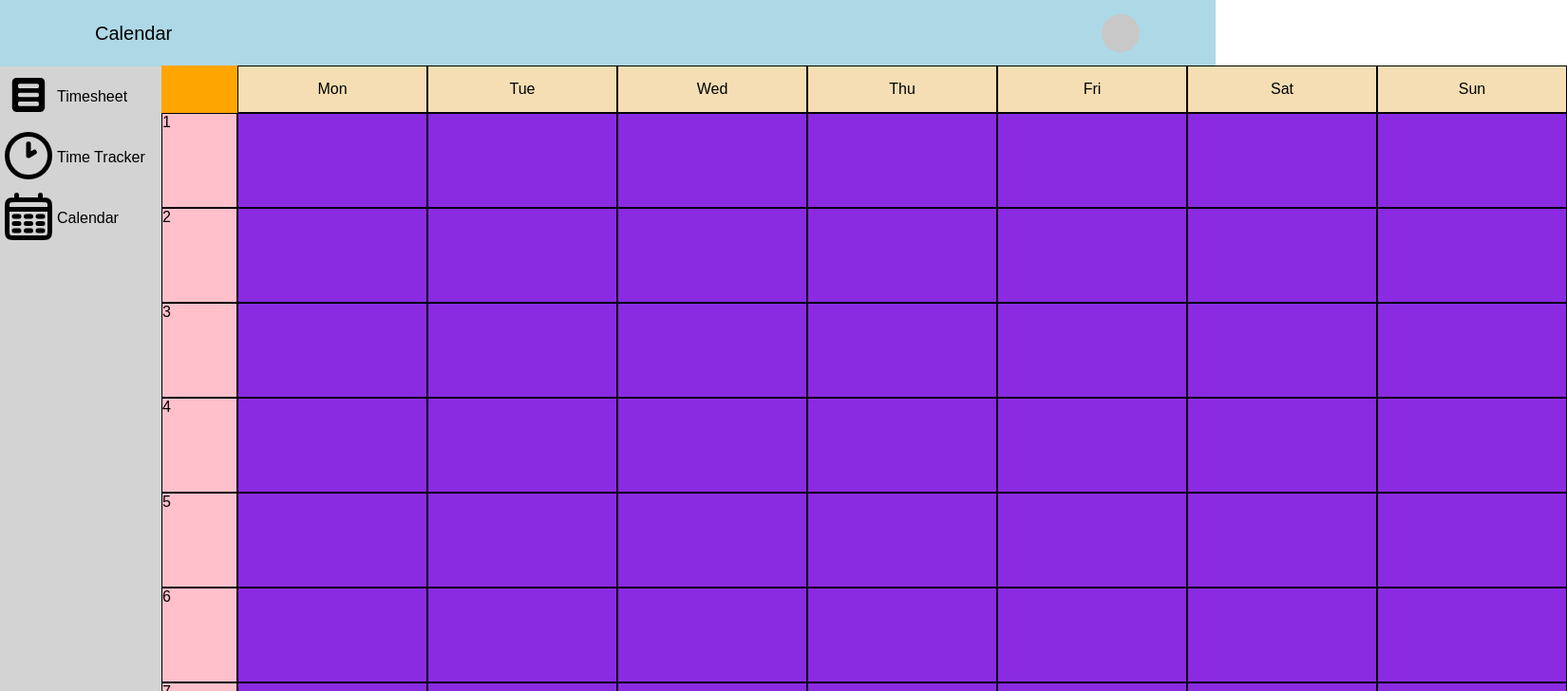
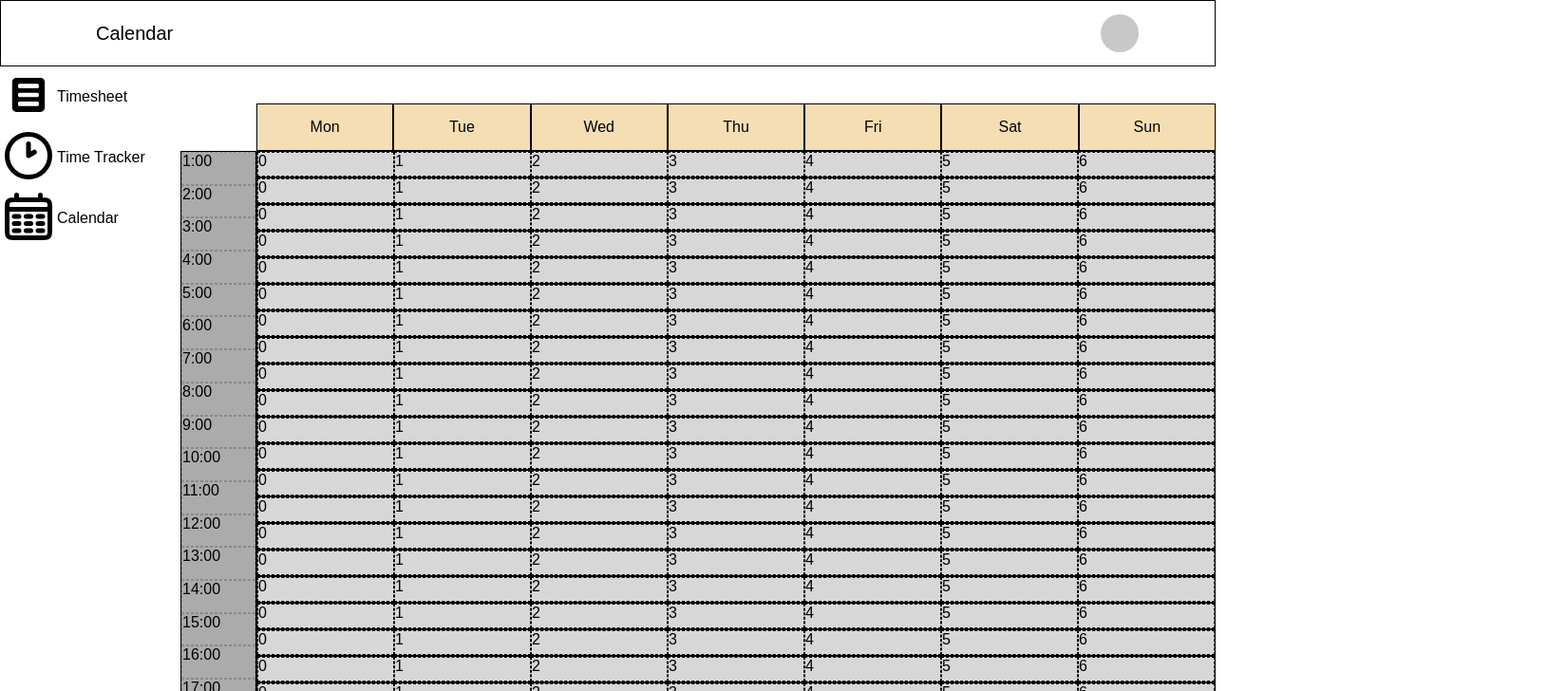
Before and after one commit to Aleena1802/Calendar, a React (Vite) app: page / in a window 1280 px wide. Shown: the top 728 px of the page at 95% size, 1650 px wide, since content can reach past the window. Built offline with nearby package versions, Linux system fonts and the light colour scheme.

Commit message:
created calendar grid and added index to each cell in the grid for better positioning of task

```diff
--- /dev/null
+++ b/public/tasks.json
@@ -0,0 +1,32 @@
+[
+    {
+      "task": "Meeting",
+      "day": "Monday",
+      "start": "09:00",
+      "end": "10:30"
+    },
+    {
+      "task": "Lunch",
+      "day": "Monday",
+      "start": "10:30",
+      "end": "11:30"
+    },
+    {
+      "task": "Project Work",
+      "day": "Wednesday",
+      "start": "11:30",
+      "end": "13:00"
+    },
+    {
+      "task": "Workshop",
+      "day": "Friday",
+      "start": "13:00",
+      "end": "15:00"
+    },
+    {
+      "task": "Conference Call",
+      "day": "Wednesday",
+      "start": "12:00",
+      "end": "16:30"
+    }
+  ]
--- a/src/calendar/Calendar.tsx
+++ b/src/calendar/Calendar.tsx
@@ -1,6 +1,6 @@
 import { Box } from "@chakra-ui/react";
 import './calendar.css'
-import React from "react";
+import React, { useEffect, useState, useRef } from "react";
 
 interface ITime {
     timeline: number[];
@@ -11,6 +11,28 @@ interface IDays{
 }
 
 export default function Calendar() {
+
+    const [data, setData] = useState([]);
+
+    const refObject = useRef(false);
+
+
+    useEffect(() => {
+        if(!refObject.current){
+            refObject.current=true;
+        fetch("/tasks.json")
+            .then((response) => response.json())
+            .then((data) => {
+                setData(data);
+            })
+            .catch((error) => {
+                console.error('Error fetching the JSON file:', error);
+            });
+        }
+    }, []);
+
+    const tasks=data.map((data)=>{return data});
+
 
     const daysArray: IDays = {
         days: ["Mon", "Tue", "Wed", "Thu", "Fri", "Sat", "Sun"]}
@@ -27,7 +49,7 @@ export default function Calendar() {
                 <Box className="calendarGrid">
                     <Box className="timelineContainer">
                         {timelineObject.timeline.map((time)=>(
-                            <Box className="time">{time}</Box>
+                            <Box className="time">{time}:00</Box>
                         ))}
                     </Box>
                     <Box className="daysContainer">
@@ -37,12 +59,24 @@ export default function Calendar() {
                             </Box>
                         ))}
                     </Box>
+
                     <Box className="taskGrid">
-                    {Array.from({ length: 161 }, (_, index) => (
-                <Box key={index} className="task">
-                </Box>
-            ))}
+    {Array.from({ length: 23 }, (_, rowIndex) => (
+        <Box key={`row-${rowIndex}`} className="taskRow">
+            {Array.from({ length: 7 }, (_, colIndex) => {
+                const cellIndex = rowIndex * 7 + colIndex;
+                return cellIndex < 161 ? (
+                    <Box key={`cell-${cellIndex}`} className="task">
+                        {colIndex}
                     </Box>
+                ) : null;
+            })}
+        </Box>
+    ))}
+</Box>
+
+
+
                 </Box>
             </Box>
         </Box>
--- a/src/calendar/calendar.css
+++ b/src/calendar/calendar.css
@@ -3,7 +3,8 @@
     display: flex;
     flex-direction: column;
     margin-bottom: auto;
-    background-color: pink;
+    padding-left: 20px;
+    padding-top: 40px;
 }
 
 .optionContainer{
@@ -12,14 +13,12 @@
 }
 
 .calendarGridContainer{
-    background-color: brown;
     width: 100%;
     height: 100vh;
     margin-top: -19px;
 }
 
 .calendarGrid{
-    background-color: orange;
     height: 100vh;
     width: 100%;
     display: grid;
@@ -29,19 +28,24 @@
 
 .timelineContainer{
     width: 80px;
-    background-color: pink;
+    background-color: rgb(171, 171, 171);
     height: 100vh;
     grid-area: timeline;
     display: grid;
-    grid-template-rows: repeat(23,100px);
+    grid-template-rows: repeat(23,1fr);
+    border: 1px solid black;
 }
 
 .time{
-    border: 1px solid black;
+    border: 1px solid rgb(138, 138, 138);
+    border-style: dashed;
+    position: relative;
 }
+
+
 .daysContainer{
     display: grid;
-    grid-template-columns: repeat(7,200px);
+    grid-template-columns: repeat(7,1fr);
     background-color: wheat;
     height: 50px;
     grid-area: days;
@@ -55,15 +59,22 @@
     align-items: center;
 }
 
-.task{
-    background-color: blueviolet;
+.taskRow{
+    display:flex;
+    background-color: pink;
+    height: 28px;
+    align-items: center;
     border: 1px solid black;
+    width: 100%;
+    justify-content: space-between;
 }
 
-.taskGrid{
-    grid-area: tasks;
-    display: grid;
+
+.task{
+    background-color: rgb(215, 215, 215);
+    border: 1px solid black;
+    border-style:dashed;
     width: 100%;
-    grid-template-columns: repeat(7,200px);
-    grid-template-rows: repeat(23,100px);
+    height: 100%;
+
 }
--- a/src/nav bar/nav.css
+++ b/src/nav bar/nav.css
@@ -1,12 +1,12 @@
 
 .navOutterDiv{
-    background-color: lightblue;
     margin: 0;
     display: grid;
     grid-template-columns: 1fr auto;
     justify-content: space-between;
     height: 70px;
     width: 100%;
+    border: 1px solid black;
 }
 
 .navHeading{
--- a/src/sidebar/sidebar.css
+++ b/src/sidebar/sidebar.css
@@ -7,7 +7,6 @@ html, body {
 .sideBarOutterDiv {
     height: 100vh;
     width: 170px;
-    background-color: lightgray;
 }
 
 .sidebarInnerDiv {
```
